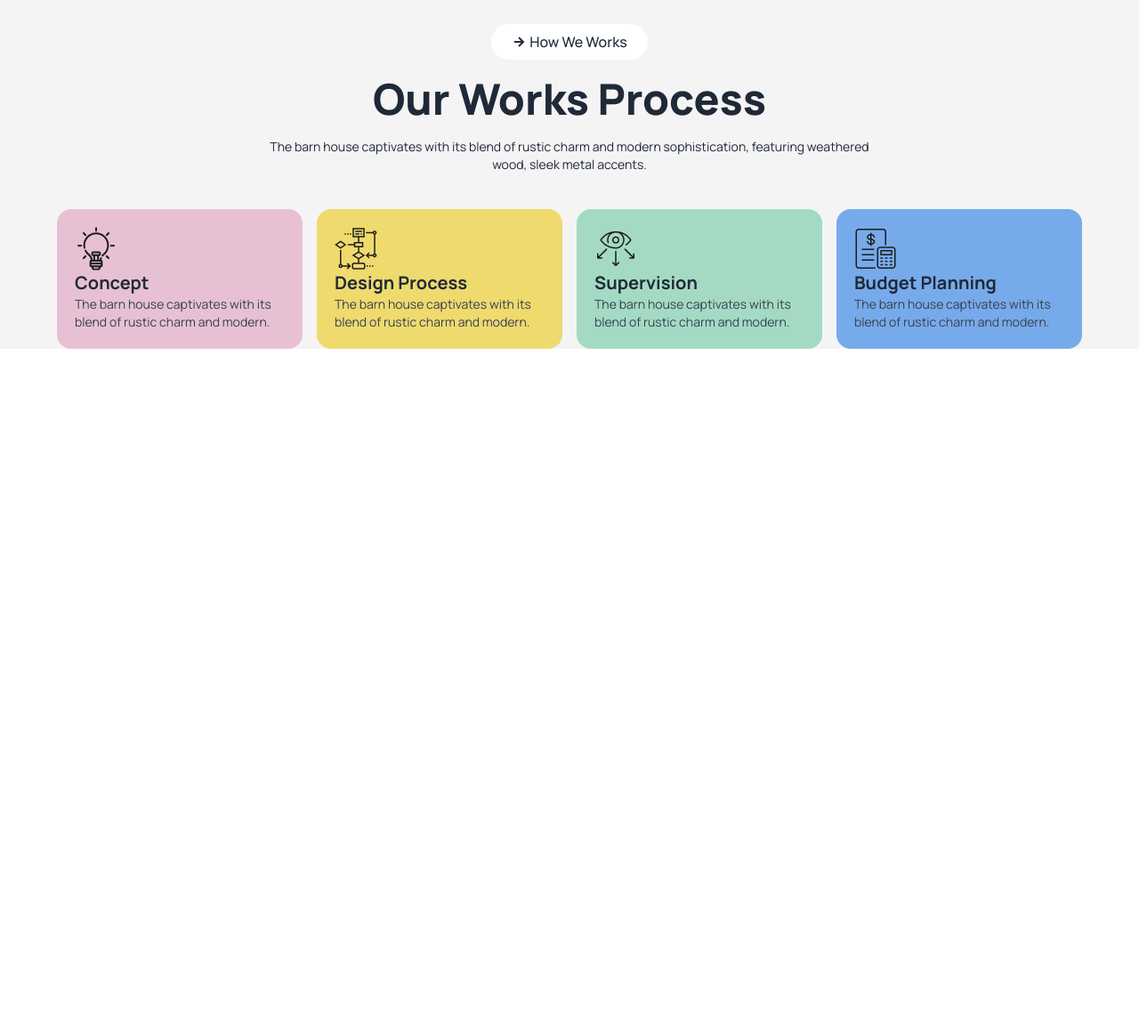
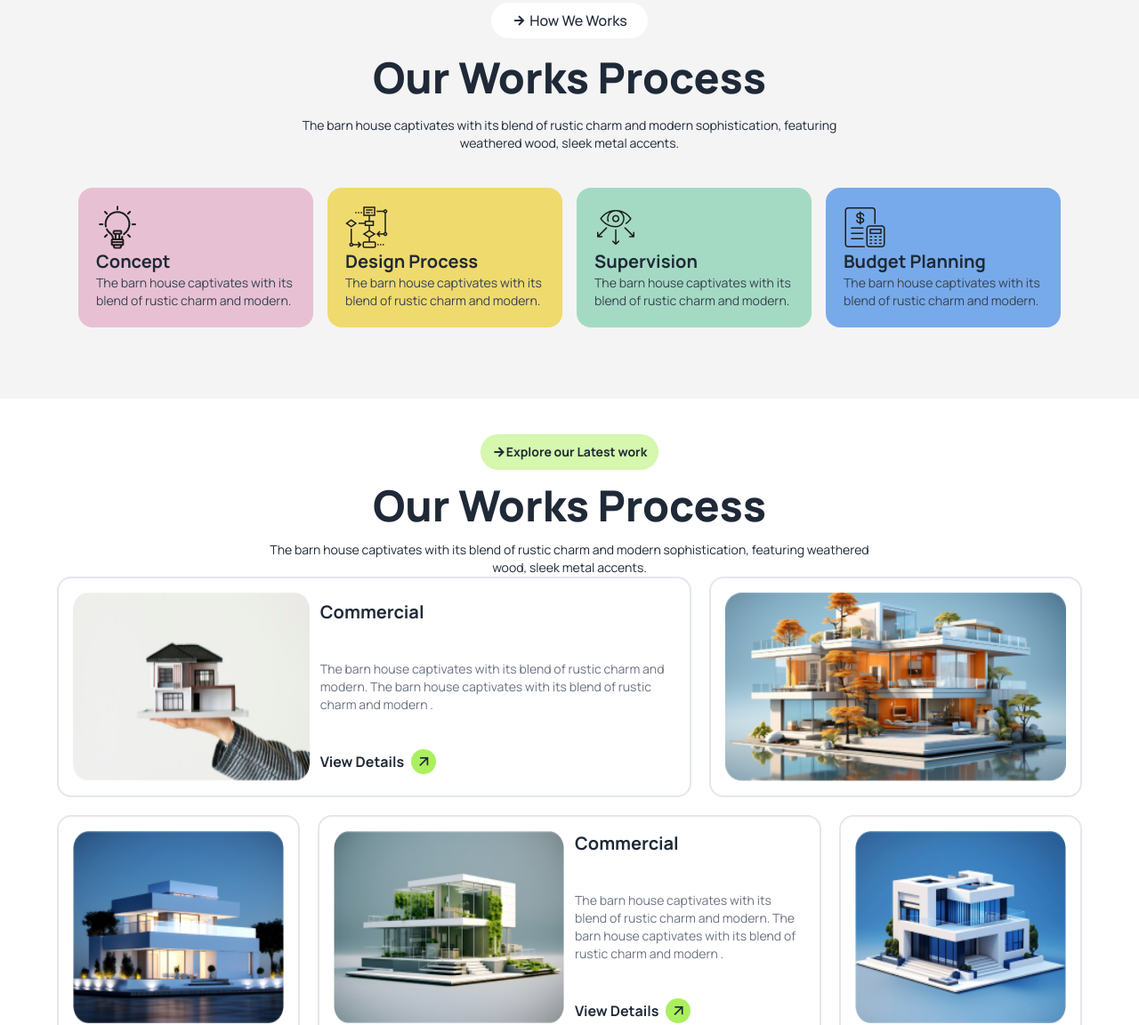
Before and after one commit to red-one12/Assignment-3, a plain HTML site: page index.html in a window 1280 px wide. Shown: the part 1648-2800 px from the top of the page at 89% size. Before the commit the page ends 2040 px from the top, so only its background shows below. Drawn offline with nearby package versions, Linux system fonts and the light colour scheme.

Commit message:
latest portfolio section done

```diff
--- a/index.html
+++ b/index.html
@@ -130,10 +130,10 @@
       </div>
     </header>
 
-    <main class="bg-[#F4F4F4] px-6 lg:pt-20">
+    <main class="bg-[#F4F4F4] lg:pt-20">
       <!-- about us section is starting -->
       <section
-        class="about-us py-4 max-w-6xl mx-auto lg:flex lg:gap-5 lg:justify-center lg:items-center"
+        class="about-us px-6 py-4 max-w-6xl mx-auto lg:flex lg:gap-5 lg:justify-center lg:items-center"
       >
         <div
           class="text relative bg-white flex flex-col justify-center items-center gap-4 md:bg-transparent lg:items-start lg:gap-8 lg:w-[40%]"
@@ -209,60 +209,55 @@
       </section>
 
       <!-- happy client section starting -->
-      <section class="client max-w-6xl mx-auto">
-        <div class="cards bg-white mt-10 grid grid-cols-1 p-5 gap-10 rounded-[20px] md:grid-cols-2 lg:grid-cols-4">
+      <section class="client px-6 max-w-6xl mx-auto">
+        <div
+          class="cards bg-white mt-10 grid grid-cols-1 p-5 gap-10 rounded-[20px] md:grid-cols-2 lg:grid-cols-4"
+        >
           <div
             class="each-card flex flex-col justify-center items-center gap-2"
           >
             <i class="ri-message-line text-4xl text-gray-500"></i>
 
-            <h1 class="text-2xl text-gray-700 font-bold ">235+</h1>
+            <h1 class="text-2xl text-gray-700 font-bold">235+</h1>
 
             <p class="text-sm text-gray-500">Happy Client Review</p>
           </div>
-
 
           <div
             class="each-card flex flex-col justify-center items-center gap-2"
           >
             <i class="ri-building-4-line text-gray-500 text-4xl"></i>
 
-            <h1 class="text-2xl text-gray-700 font-bold ">50+</h1>
+            <h1 class="text-2xl text-gray-700 font-bold">50+</h1>
 
             <p class="text-sm text-gray-500">Work Departments</p>
           </div>
-
 
           <div
             class="each-card flex flex-col justify-center items-center gap-2"
           >
             <i class="ri-team-line text-4xl text-gray-500"></i>
 
-          <h1 class="text-2xl text-gray-700 font-bold ">30k+</h1>
+            <h1 class="text-2xl text-gray-700 font-bold">30k+</h1>
 
             <p class="text-sm text-gray-500">Our Happy Client</p>
           </div>
-
-
 
           <div
             class="each-card flex flex-col justify-center items-center gap-2"
           >
             <i class="ri-group-line text-4xl text-gray-500"></i>
 
-            <h1 class="text-2xl text-gray-700 font-bold ">307+</h1>
+            <h1 class="text-2xl text-gray-700 font-bold">307+</h1>
 
             <p class="text-sm text-gray-500">Staff Members</p>
           </div>
-
-
-
         </div>
       </section>
 
       <!-- how we work section starting -->
       <section
-        class="how-we-work max-w-6xl mx-auto grid grid-cols-1 gap-10 mt-10"
+        class="how-we-work px-6 max-w-6xl mx-auto grid grid-cols-1 gap-10 mt-10"
       >
         <div class="text grid grid-cols-1 gap-5">
           <div
@@ -324,6 +319,128 @@
           </div>
         </div>
       </section>
+
+      <!-- latest portfolio section is starting -->
+      <section class="portfolio px-6 mt-10 lg:bg-white lg:mt-20">
+        <div class="text grid gap-4 max-w-6xl mx-auto lg:bg-white lg:pt-10">
+          <div
+            class="portfolio-icon cursor-pointer w-[200px] mx-auto rounded-3xl py-2 flex justify-center items-center bg-[rgba(172,239,95,0.50)]"
+          >
+            <i class="ri-arrow-right-line font-bold"></i>
+            <p class="font-bold text-sm">Explore our Latest work</p>
+          </div>
+
+          <h1
+            class="text-center text-2xl font-bold md:text-4xl md:font-extrabold lg:text-center lg:text-5xl lg:font-extrabold"
+          >
+            Our Works Process
+          </h1>
+
+          <p
+            class="text-center text-sm lg:text-center md:w-4/5 md:mx-auto lg:w-3/5 lg:mx-auto"
+          >
+            The barn house captivates with its blend of rustic charm and modern
+            sophistication, featuring weathered wood, sleek metal accents.
+          </p>
+        </div>
+
+        <div
+          class="cards max-w-6xl mx-auto grid grid-cols-1 gap-5 md:grid-cols-2 lg:bg-white lg:grid-cols-8"
+        >
+          <!-- card 1 -->
+          <div
+            class="card1 bg-white flex flex-col justify-center p-4 rounded-2xl gap-3 md:col-span-2 md:flex-row lg:border-2 border-gray-200 lg:col-span-5"
+          >
+            <div class="img-div md:w-[40%] lg:flex">
+              <img class="w-full" src="./assets/img1.png" alt="img" />
+            </div>
+
+            <div
+              class="text flex flex-col gap-4 md:flex md:flex-col md:justify-between md:w-[60%] lg:justify-center lg:gap-10"
+            >
+              <h2 class="text-xl font-bold">Commercial</h2>
+
+              <p class="text-sm text-gray-500">
+                The barn house captivates with its blend of rustic charm and
+                modern. The barn house captivates with its blend of rustic charm
+                and modern .
+              </p>
+
+              <div class="details-div flex justify-start items-center gap-2">
+                <p class="font-bold">View Details</p>
+
+                <div
+                  class="icon h-7 w-7 rounded-full bg-primary flex justify-center items-center"
+                >
+                  <i class="ri-arrow-right-up-line text-xl"></i>
+                </div>
+              </div>
+            </div>
+          </div>
+          <!-- card 2 -->
+          <div
+            class="card2 bg-white flex flex-col justify-center p-4 rounded-2xl gap-3 lg:border-2 border-gray-200 lg:col-span-3"
+          >
+            <div class="img-div md:h-full md:w-full">
+              <img class="w-full md:h-full" src="./assets/img2.png" alt="img" />
+            </div>
+          </div>
+          <!-- card 3 -->
+          <div
+            class="card3 bg-white flex flex-col justify-center p-4 rounded-2xl gap-3 lg:border-2 border-gray-200 lg:col-span-2"
+          >
+            <div class="img-div lg:h-full">
+              <img class="w-full lg:h-full" src="./assets/img5.png" alt="img" />
+            </div>
+          </div>
+          <!-- card 4 -->
+          <div
+            class="card4 bg-white flex flex-col justify-center p-4 rounded-2xl gap-3 md:col-span-2 md:flex-row lg:border-2 border-gray-200 lg:col-span-4"
+          >
+            <div class="img-div md:w-[40%] lg:flex lg:w-[50%]">
+              <img class="w-full" src="./assets/img4.png" alt="img" />
+            </div>
+
+            <div
+              class="text flex flex-col gap-4 md:flex md:flex-col md:justify-between md:w-[60%] lg:justify-center lg:gap-10 lg:w-[50%]"
+            >
+              <h2 class="text-xl font-bold">Commercial</h2>
+
+              <p class="text-sm text-gray-500">
+                The barn house captivates with its blend of rustic charm and
+                modern. The barn house captivates with its blend of rustic charm
+                and modern .
+              </p>
+
+              <div class="details-div flex justify-start items-center gap-2">
+                <p class="font-bold">View Details</p>
+
+                <div
+                  class="icon h-7 w-7 rounded-full bg-primary flex justify-center items-center"
+                >
+                  <i class="ri-arrow-right-up-line text-xl"></i>
+                </div>
+              </div>
+            </div>
+          </div>
+          <!-- card 5 -->
+          <div
+            class="card5 bg-white flex flex-col justify-center p-4 rounded-2xl gap-3 lg:border-2 border-gray-200 lg:col-span-2"
+          >
+            <div class="img-div lg:h-full">
+              <img class="w-full lg:h-full" src="./assets/img3.png" alt="img" />
+            </div>
+          </div>
+          <!-- card 6 -->
+          <div
+            class="card6 bg-white flex flex-col justify-center p-4 rounded-2xl gap-3 lg:hidden"
+          >
+            <div class="img-div">
+              <img class="w-full" src="./assets/img5.png" alt="img" />
+            </div>
+          </div>
+        </div>
+      </section>
     </main>
 
     <footer></footer>
```
Lines whose indentation alone changed are shown as unchanged.
